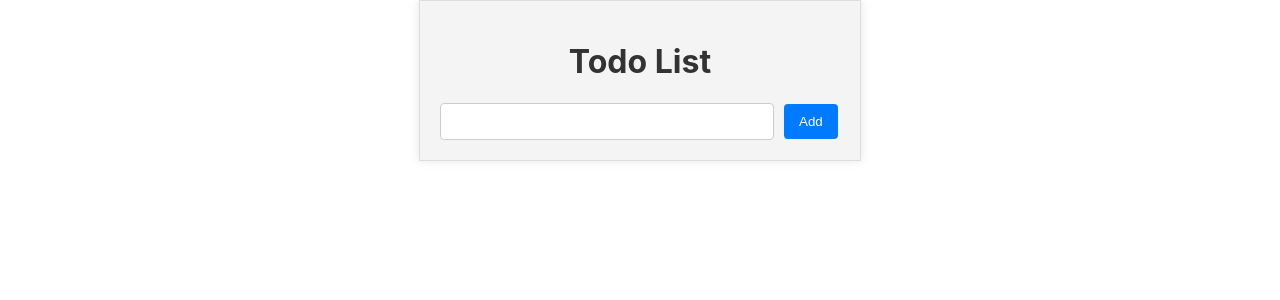
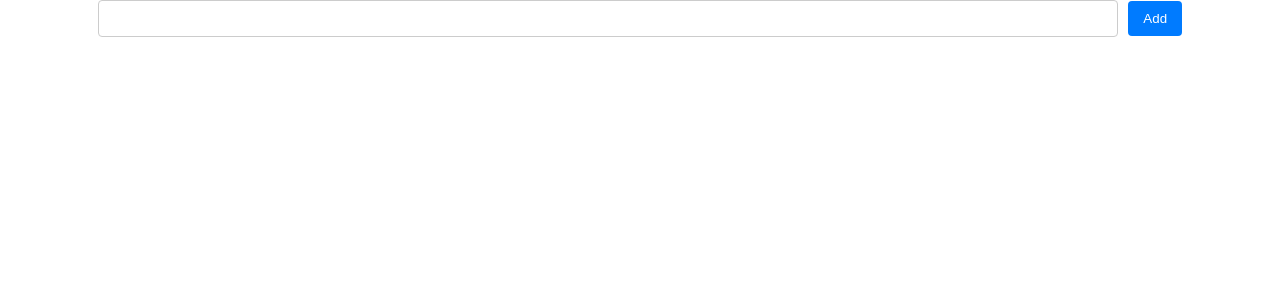
Before and after one commit to Pshhtacio/react-hw, a React (Create React App) app in the folder todo-list/: page / in a window 1280 px wide. Shown: the top 300 px of the page. Built offline with nearby package versions, Linux system fonts and the light colour scheme.

Commit message:
refactor: remove duplicate code, utilize TodoList component

```diff
--- a/todo-list/src/App.js
+++ b/todo-list/src/App.js
@@ -1,28 +1,12 @@
-import React, { useState } from "react";
-import TodoListGroup from "./components/TodoListGroup";
-import TodoListGenerator from "./components/TodoListGenerator";
-import "./css/App.css";
+import './css/App.css';
+import TodoList from './components/TodoList';
 
-const App = () => {
-    const [todos, setTodos] = useState([]);
-
-    const addTodo = (text) => {
-      if (text.trim() !== "") {
-          const newTodo = {
-              id: Date.now(),
-              text: text,
-          };
-          setTodos([...todos, newTodo]);
-      }
-  };
-
-    return (
-        <div className="container">
-            <h1>Todo List</h1>
-            <TodoListGroup todos={todos} />
-            <TodoListGenerator onSubmit={addTodo} />
-        </div>
-    );
-};
+function App() {
+  return (
+    <div className="App">
+      <TodoList />
+    </div>
+  );
+}
 
 export default App;
```
